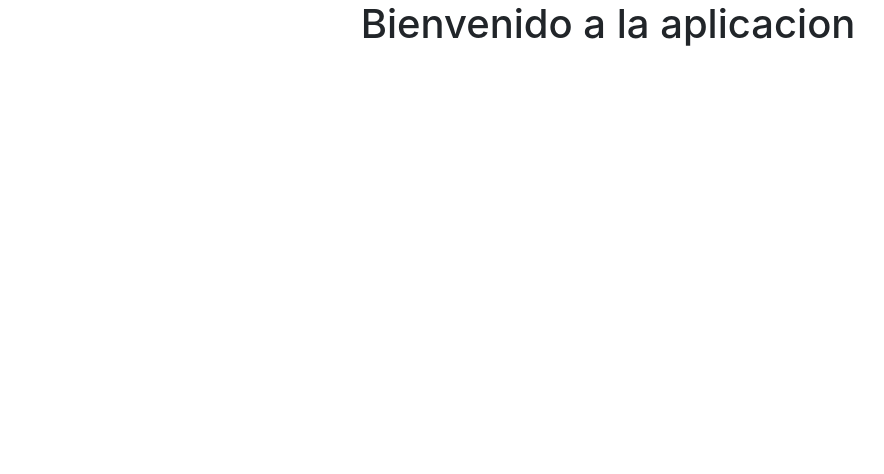
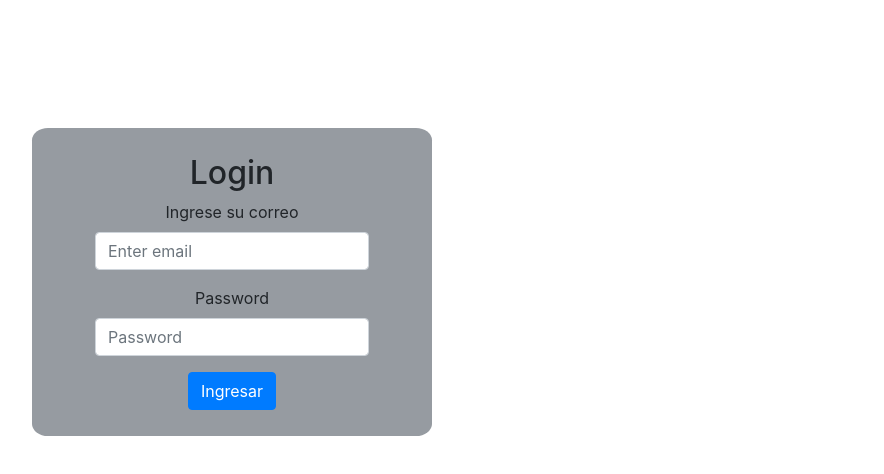
Before and after one commit to sebasterreros/tasks_app, a React (Create React App) app: page / in a window 1280 px wide. Shown: the top 474 px of the page, without its empty margins (32-916 px from the left). Built offline with nearby package versions, Linux system fonts and the light colour scheme.

Commit message:
Se crea card de loging

```diff
--- a/src/App.css
+++ b/src/App.css
@@ -22,6 +22,18 @@
   flex-direction: column;
 }
 
+.Formulario {
+  background-color: #969ba1;
+  border-radius: 4%;
+  width: 50vh;
+  display: flex;
+  align-items: center;
+  justify-content: center;
+  margin-top: 10%;
+  padding-bottom: 2%;
+  padding-top: 2%;
+  margin-left: 5%;
+}
 .App-header {
   background-color: #282c34;
   min-height: 100vh;
--- a/src/App.js
+++ b/src/App.js
@@ -1,6 +1,7 @@
 import React from "react";
 import "./App.css";
 import Spinners from "./Components/Spinner";
+import Inicio from "./Components/inicio";
 
 class App extends React.Component {
   constructor() {
@@ -25,7 +26,7 @@ class App extends React.Component {
     } else {
       return (
         <div className="App">
-          <h1>Bienvenido a la aplicacion</h1>
+          <Inicio />
         </div>
       );
     }
--- /dev/null
+++ b/src/Components/inicio.jsx
@@ -0,0 +1,26 @@
+import React from "react";
+import Form from "react-bootstrap/Form";
+import Button from "react-bootstrap/Button";
+
+function Inicio() {
+  return (
+    <div className="Formulario">
+      <Form>
+        <h2>Login</h2>
+        <Form.Group controlId="formBasicEmail">
+          <Form.Label>Ingrese su correo</Form.Label>
+          <Form.Control type="email" placeholder="Enter email" />
+        </Form.Group>
+
+        <Form.Group controlId="formBasicPassword">
+          <Form.Label>Password</Form.Label>
+          <Form.Control type="password" placeholder="Password" />
+        </Form.Group>
+        <Button variant="primary" type="submit">
+          Ingresar
+        </Button>
+      </Form>
+    </div>
+  );
+}
+export default Inicio;
```
